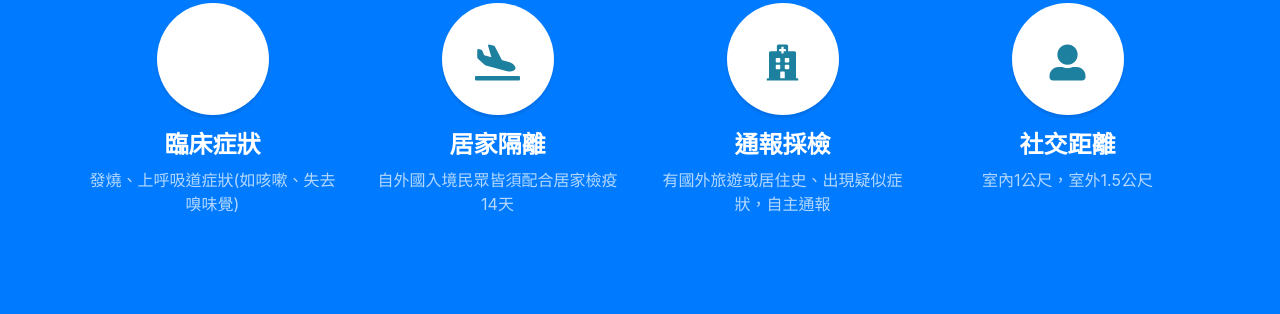
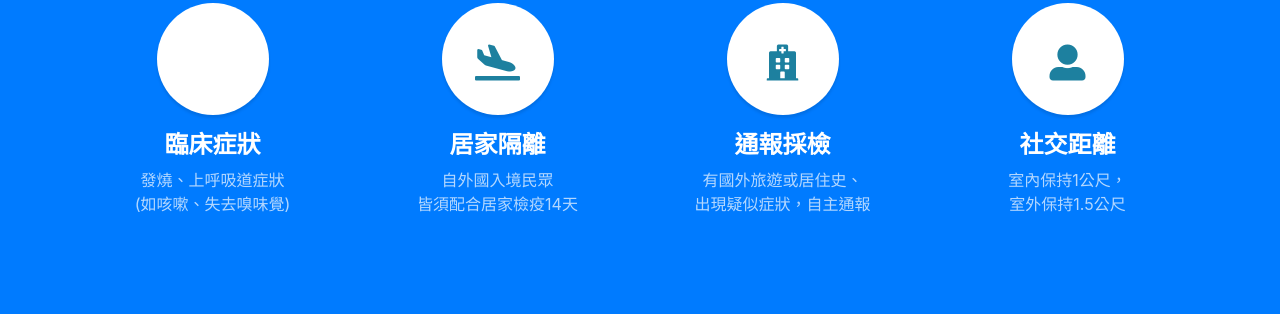
Before and after one commit to Selina-Tsai/covid-19, a website with bundled scripts: page index.html in a window 1280 px wide. Shown: the part 1474-1788 px from the top of the page. Built offline with nearby package versions, Linux system fonts and the light colour scheme; some icons are missing.

Commit message:
Update index.html

```diff
--- a/index.html
+++ b/index.html
@@ -88,12 +88,12 @@
       <div class="row">
         <div class="col-lg-3 col-md-6 mb-5 mb-lg-0">
           <span class="service-icon rounded-circle mx-auto mb-3">
-            <i class="fas fa-virus"></i>
+            <i class="fas fa-viruses"></i>
           </span>
           <h4>
             <strong>臨床症狀</strong>
           </h4>
-          <p class="text-faded mb-0">發燒、上呼吸道症狀(如咳嗽、失去嗅味覺)</p>
+          <p class="text-faded mb-0">發燒、上呼吸道症狀<br>(如咳嗽、失去嗅味覺)</p>
         </div>
         <div class="col-lg-3 col-md-6 mb-5 mb-lg-0">
           <span class="service-icon rounded-circle mx-auto mb-3">
@@ -102,7 +102,7 @@
           <h4>
             <strong>居家隔離</strong>
           </h4>
-          <p class="text-faded mb-0">自外國入境民眾皆須配合居家檢疫14天</p>
+          <p class="text-faded mb-0">自外國入境民眾<br>皆須配合居家檢疫14天</p>
         </div>
         <div class="col-lg-3 col-md-6 mb-5 mb-md-0">
           <span class="service-icon rounded-circle mx-auto mb-3">
@@ -111,7 +111,7 @@
           <h4>
             <strong>通報採檢</strong>
           </h4>
-          <p class="text-faded mb-0">有國外旅遊或居住史、出現疑似症狀，自主通報</p>
+          <p class="text-faded mb-0">有國外旅遊或居住史、<br>出現疑似症狀，自主通報</p>
         </div>
         <div class="col-lg-3 col-md-6">
           <span class="service-icon rounded-circle mx-auto mb-3">
@@ -120,7 +120,7 @@
           <h4>
             <strong>社交距離</strong>
           </h4>
-          <p class="text-faded mb-0">室內1公尺，室外1.5公尺</p>
+          <p class="text-faded mb-0">室內保持1公尺，<br>室外保持1.5公尺</p>
         </div>
       </div>
     </div>
```
